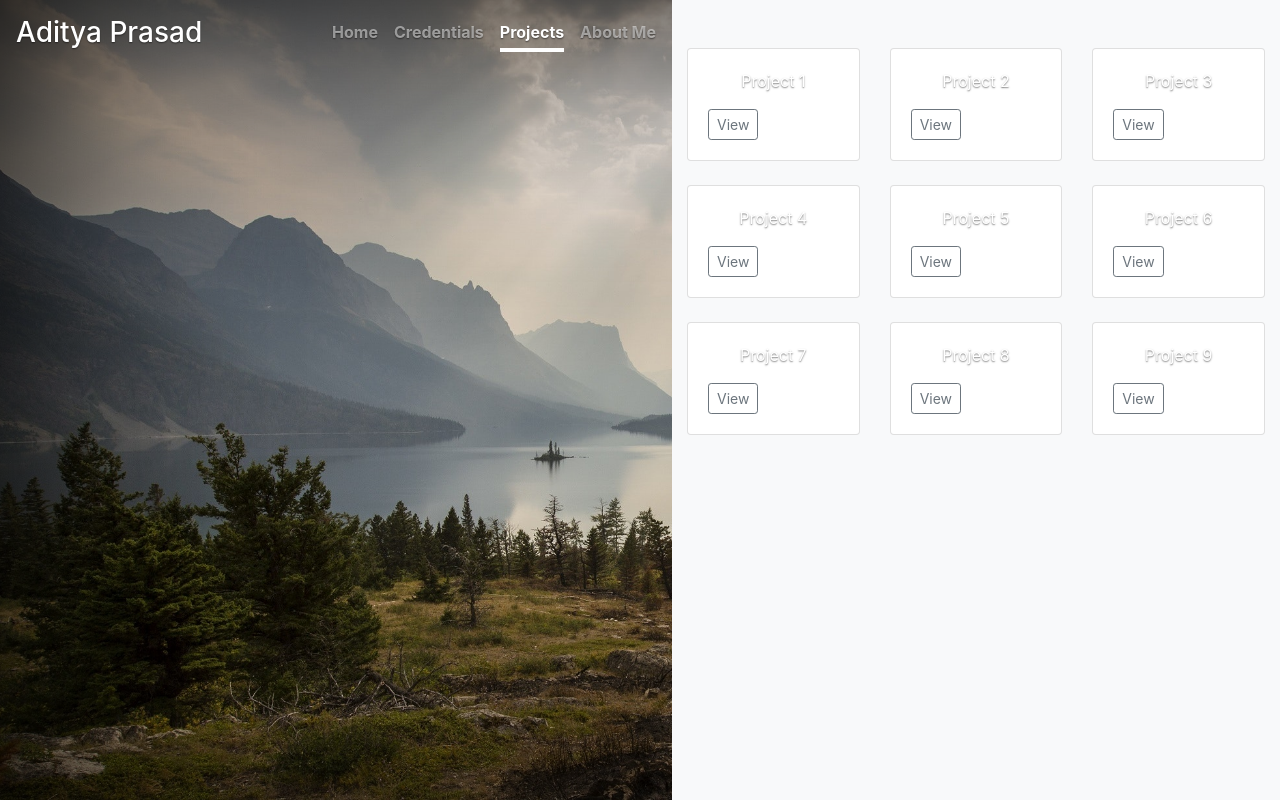
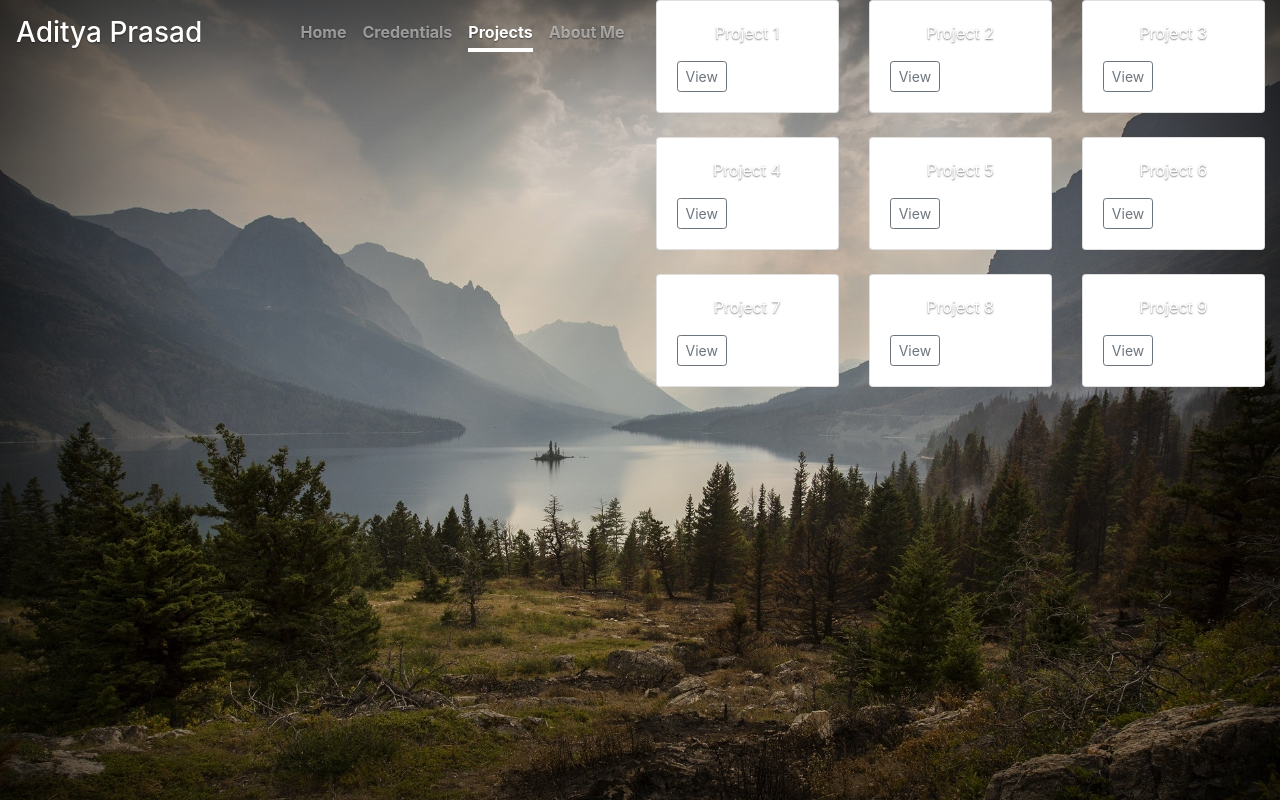
Before and after one commit to AdityaPrasad1/adityaprasad.me, a Flask app: page /projects/ in a window 1280 px wide. Run offline with Flask 2, Linux system fonts and the light colour scheme; some libraries are stand-ins or nearby versions.

Commit message:
Added project page structure

```diff
--- a/app/templates/projects.html
+++ b/app/templates/projects.html
@@ -38,9 +38,8 @@
       </header>
     </div>
 
-    <div class="album py-5 bg-light">
+
     <div class="container">
-
       <div class="row">
         <div class="col-md-4">
           <div class="card mb-4 box-shadow">
@@ -154,5 +153,4 @@
         </div>
       </div>
     </div>
-          </div>
 {% endblock %}
```
Lines whose indentation alone changed are shown as unchanged.
